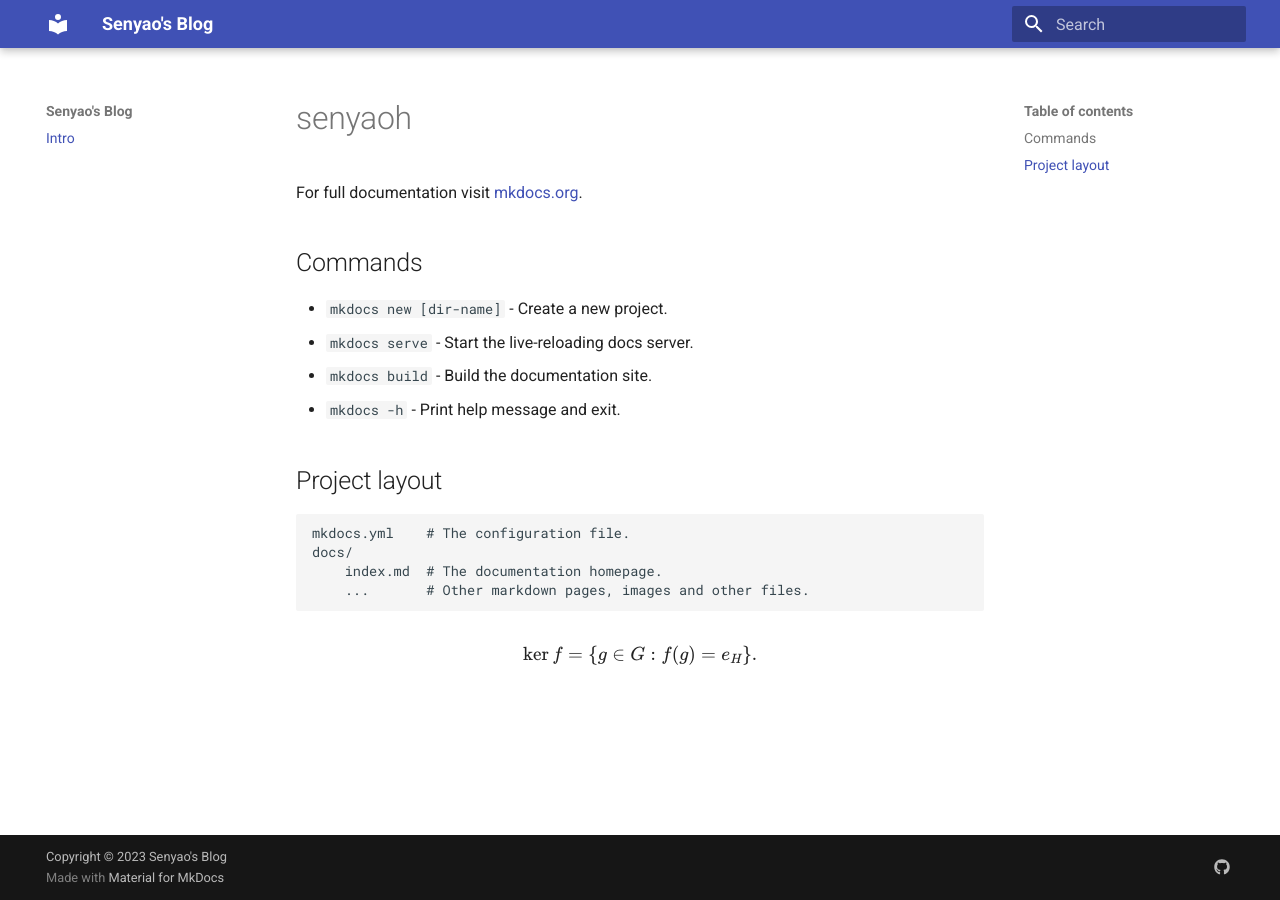
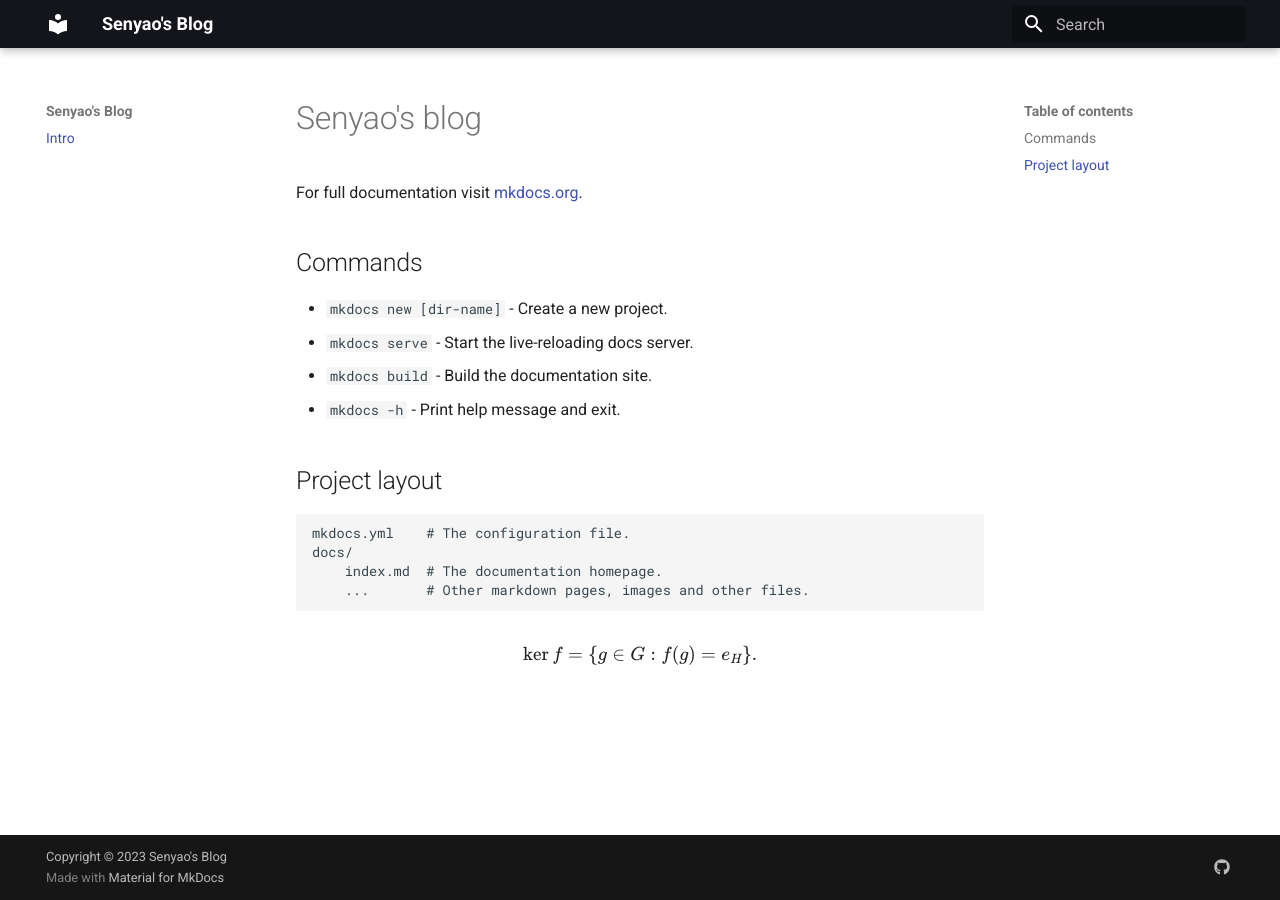
Before and after one commit to senyaoh/blog, an MkDocs documentation site: the page built from docs/index.md, in a window 1280 px wide. Built offline with MkDocs 1.6.1 and Material for MkDocs 9.7.7, drawn with Linux system fonts in a browser that asks for light colours.

Commit message:
first commit

```diff
--- a/docs/index.md
+++ b/docs/index.md
@@ -1,4 +1,4 @@
-# senyaoh
+# Senyao's blog
 
 For full documentation visit [mkdocs.org](https://www.mkdocs.org).
 
--- a/mkdocs.yml
+++ b/mkdocs.yml
@@ -19,6 +19,7 @@
 
   palette:
     scheme: default
+    primary: black
 
   features:
   - navigation.instant     # Instant loading pages.
```
